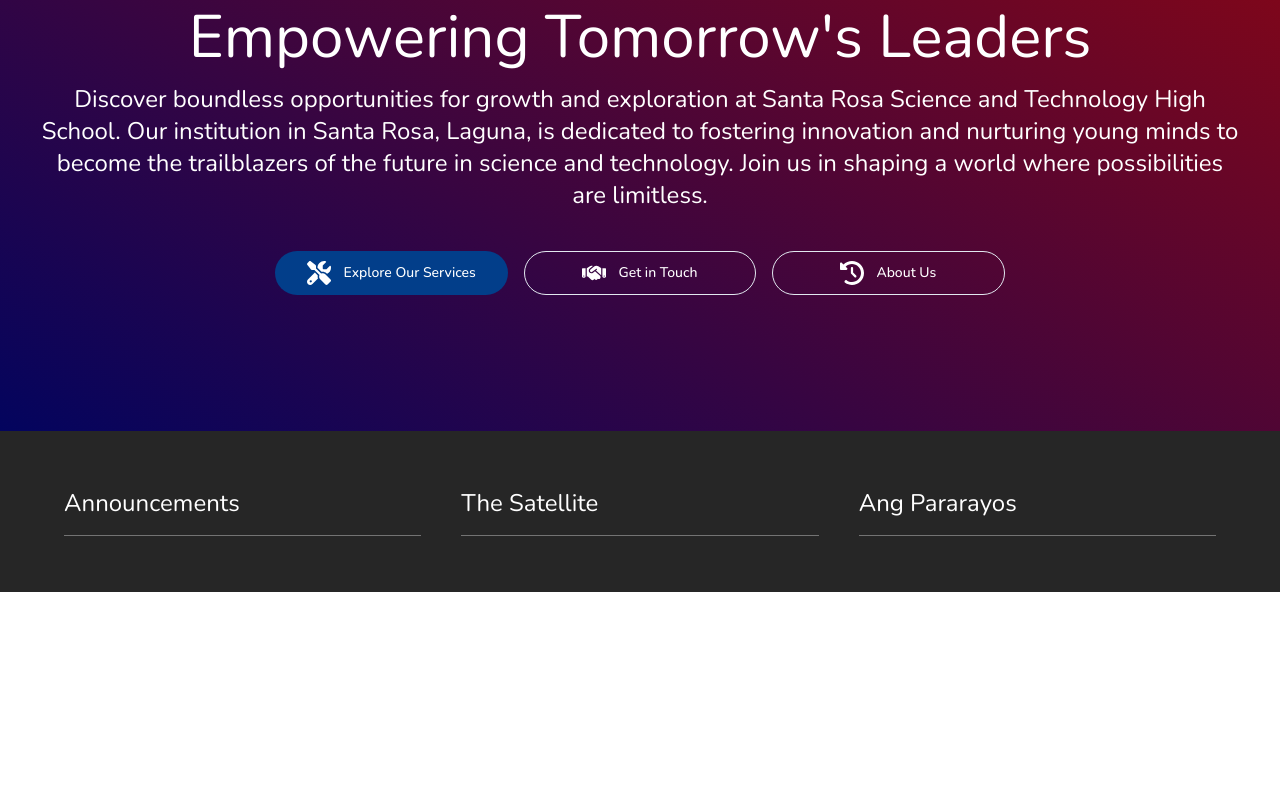
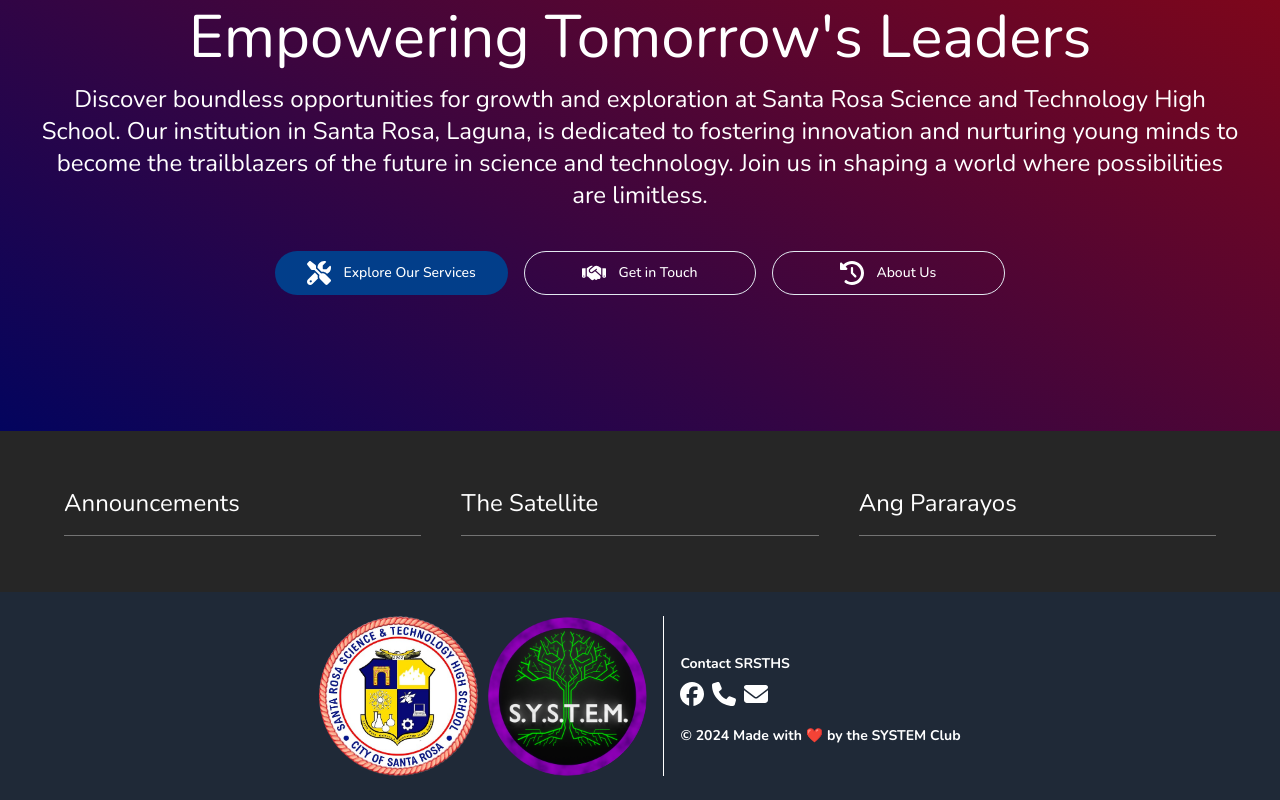
Before and after one commit to starsci/website, a Next.js app: page / in a window 1280 px wide. Shown: the part 369-1169 px from the top of the page. Before the commit the page ends 961 px from the top, so only its background shows below. Built offline with nearby package versions, Linux system fonts and the light colour scheme.

Commit message:
add footer

```diff
--- a/app/page.tsx
+++ b/app/page.tsx
@@ -7,6 +7,7 @@ import {faClockRotateLeft, faHandshake, faScrewdriverWrench} from "@fortawesome/
 import Image from "next/image";
 import {Card, CardContent} from "@/components/ui/card";
 import {UrlObject} from "node:url";
+import {Footer} from "@/components/Footer";
 
 type HeroButtonProps = {
     children: React.ReactNode;
@@ -98,6 +99,7 @@ export default function Home() {
                     </div>
                 </div>
             </section>
+            <Footer/>
         </>
     );
 }
--- /dev/null
+++ b/components/Footer.tsx
@@ -0,0 +1,47 @@
+"use client";
+
+import Link from "next/link";
+import Image from "next/image"
+import {useEffect, useState} from "react";
+import {FontAwesomeIcon} from "@fortawesome/react-fontawesome";
+import {faFacebook} from "@fortawesome/free-brands-svg-icons";
+import {faPhone, faEnvelope} from "@fortawesome/free-solid-svg-icons";
+
+export function Footer() {
+    // get the current year
+    const [year, setYear] = useState(0)
+    useEffect(() => {
+        setYear(new Date().getFullYear())
+    }, [])
+
+    return (
+        <footer className="flex flex-col md:flex-row items-center bg-gray-800 text-white text-sm p-6 justify-center space-y-2">
+            <div className="flex justify-center w-full md:w-auto space-x-2 border-b pb-4 md:pb-0 md:pr-4 md:border-r md:border-b-0 border-white">
+                <Image width={0} height={0} sizes="100vw" src="/assets/logo.png" alt="SRSTHS Logo" className="w-32 h-32 md:w-40 md:h-40 object-cover rounded-full" />
+                <Image width={0} height={0} sizes="100vw" src="/assets/system.png" alt="SYSTEM Logo" className="w-32 h-32 md:w-40 md:h-40 object-cover rounded-full" />
+            </div>
+            <div className="flex flex-col md:pl-4 space-y-4 text-center md:text-left">
+                {/* SSLG Links */}
+                <div className="space-y-2">
+                    <span className="font-bold">Contact SRSTHS</span>
+                    <div className="flex flex-row space-x-2 justify-center md:justify-start">
+                        <Link href="https://www.facebook.com/starsciSSLG">
+                            <FontAwesomeIcon icon={faFacebook} className="w-6 h-6" />
+                        </Link>
+                        <Link href="tel:+639087051053">
+                            <FontAwesomeIcon icon={faPhone} className="w-6 h-6" />
+                        </Link>
+                        <Link href="mailto:307902@deped.gov.ph">
+                            <FontAwesomeIcon icon={faEnvelope} className="w-6 h-6" />
+                        </Link>
+                    </div>
+                </div>
+                {/* Contact */}
+                <div>
+                    <span className="font-bold">&copy; {year} Made with ❤️ by the SYSTEM Club</span>
+                </div>
+
+            </div>
+        </footer>
+    )
+}
```
Also changed, not shown: public/assets/system.png (added).
